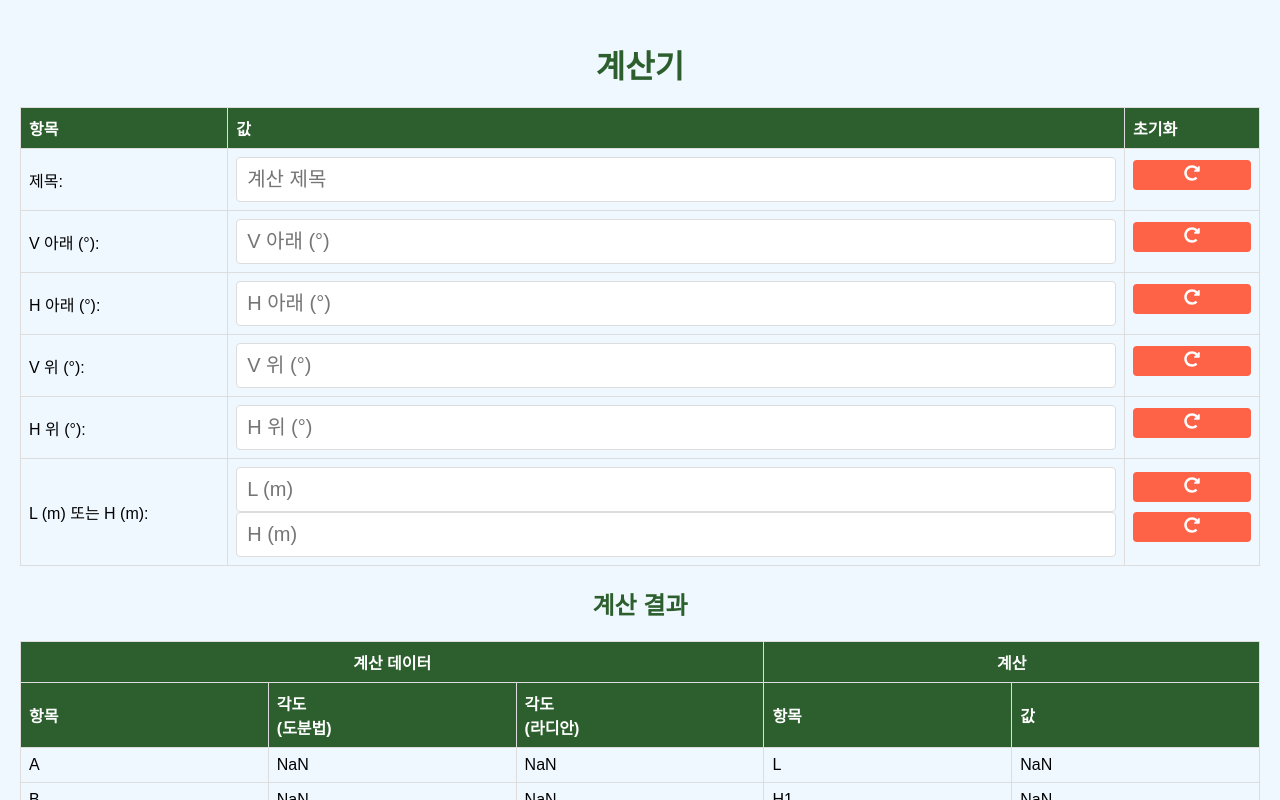
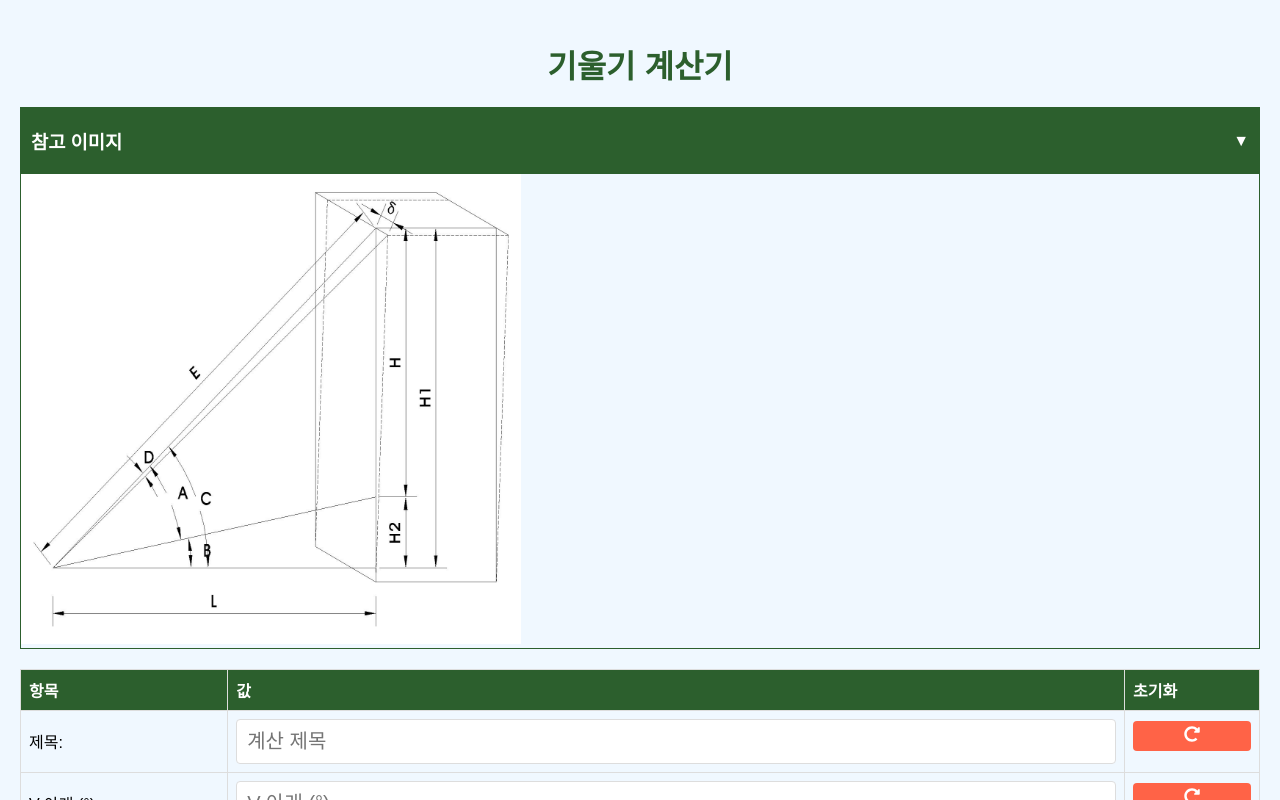
Before and after one commit to createogu/slope-calc, a Next.js app: page /dashboard in a window 1280 px wide. Shown: the top 800 px of the page. Built offline with nearby package versions, Linux system fonts and the light colour scheme; no server answers; sample sign-in values are in the browser's storage.

Commit message:
이미지 추가

```diff
--- a/src/pages/dashboard.js
+++ b/src/pages/dashboard.js
@@ -5,6 +5,7 @@ import { auth, db } from '../../firebase';
 import { useRouter } from 'next/router';
 import { FaRedoAlt, FaSave, FaTrashAlt } from 'react-icons/fa'; // 아이콘 사용을 위한 import
 import styles from './dashboard.module.css';
+import Image from 'next/image';
 
 export default function Dashboard() {
   const [user, loading] = useAuthState(auth);
@@ -18,6 +19,11 @@ export default function Dashboard() {
   const [result, setResult] = useState({});
   const [basicData, setBasicData] = useState({});
   const router = useRouter();
+  const [accordionOpen, setAccordionOpen] = useState(true);
+
+  const toggleAccordion = () => {
+    setAccordionOpen(!accordionOpen);
+  };
 
   const calculateValues = () => {
     const V_아래_calculated = V_아래 ? Math.abs((V_아래 <= 180 ? 90 - V_아래 : 270 - V_아래)) : '';
@@ -98,7 +104,26 @@ export default function Dashboard() {
 
   return (
     <div className={styles.container}>
-      <h1>계산기</h1>
+      <h1>기울기 계산기</h1>
+      <div className={styles.accordionSection}>
+        <div className={styles.accordionHeader} onClick={toggleAccordion}>
+          <h3>참고 이미지</h3>
+          <span>{accordionOpen ? '▼' : '▲'}</span>
+        </div>
+        {accordionOpen && (
+          <div className={styles.accordionContent}>
+<Image
+  src="/image/refImage.png"
+  alt="참고 이미지"
+  layout="responsive"
+  width={800}
+  height={600}
+  style={{ width: '100%', maxWidth:500, height: 'auto' }}
+/>
+
+          </div>
+        )}
+      </div>
       <div className={styles.inputSection}>
         <table className={styles.inputTable}>
           <thead>
@@ -244,36 +269,37 @@ export default function Dashboard() {
             </thead>
             <tbody>
               <tr>
-                <td>A</td>
-                <td>{Math.abs(basicData.A).toFixed(6)}</td>
+                <td className='itemName'>A</td>
+                <td>{Math.abs(basicData.A).toFixed(4)}</td>
                 <td>{Math.abs(basicData.A_rad).toFixed(6)}</td>
                 <td>L</td>
-                <td>{Math.abs(result.L).toFixed(6)}</td>
+                <td>{Math.abs(result.L).toFixed(4)}</td>
               </tr>
               <tr>
                 <td>B</td>
-                <td>{Math.abs(basicData.B).toFixed(6)}</td>
+                <td>{Math.abs(basicData.B).toFixed(4)}</td>
                 <td>{Math.abs(basicData.B_rad).toFixed(6)}</td>
                 <td>H1</td>
-                <td>{Math.abs(result.H1).toFixed(6)}</td>
+                <td>{Math.abs(result.H1).toFixed(4)}</td>
               </tr>
               <tr>
                 <td>C</td>
-                <td>{Math.abs(basicData.C).toFixed(6)}</td>
+                <td>{Math.abs(basicData.C).toFixed(4)}</td>
                 <td>{Math.abs(basicData.C_rad).toFixed(6)}</td>
                 <td>E</td>
-                <td>{Math.abs(result.E).toFixed(6)}</td>
+                <td>{Math.abs(result.E).toFixed(4)}</td>
               </tr>
               <tr>
                 <td>D</td>
-                <td>{Math.abs(basicData.D).toFixed(6)}</td>
+                <td>{Math.abs(basicData.D).toFixed(4)}</td>
                 <td>{Math.abs(basicData.D_rad).toFixed(6)}</td>
                 <td>δ</td>
                 <td>{Math.abs(result.delta).toFixed(6)}</td>
               </tr>
               <tr>
-                <td colSpan="4" className={styles.rightAlign}>기울기</td>
+                <td colSpan="3" className={styles.rightAlign}>기울기</td>
                 <td>{Math.abs(result.slope).toFixed(6)}</td>
+                <td>{Math.abs(result.slope * 100).toFixed(4)}%</td>
               </tr>
             </tbody>
           </table>
--- a/src/pages/dashboard.module.css
+++ b/src/pages/dashboard.module.css
@@ -28,10 +28,12 @@
   text-align: center;
 }
 
-.resultTable th, .resultTable td {
+.resultTable th{
+  text-align: center;
+}
+.resultTable td {
   text-align: left;
 }
-
 .resultTable td {
   width: 20%; /* 동일한 비중으로 배치 */
 }
@@ -124,6 +126,27 @@
   justify-content: space-between;
   flex-wrap: wrap;
 }
+.accordionSection {
+  margin-bottom: 20px;
+}
+
+.accordionHeader {
+  display: flex;
+  justify-content: space-between;
+  align-items: center;
+  background-color: #2c5f2d;
+  padding-right: 10px;
+  padding-left: 10px;
+  cursor: pointer;
+  border: 1px solid #2c5f2d;
+  color: white;
+}
+
+.accordionContent {
+
+  border: 1px solid #2c5f2d;
+  border-top: none;
+}
 
 @media (max-width: 680px) {
   .actionButtons {
```
Also changed, not shown: public/image/refImage.png (added).
